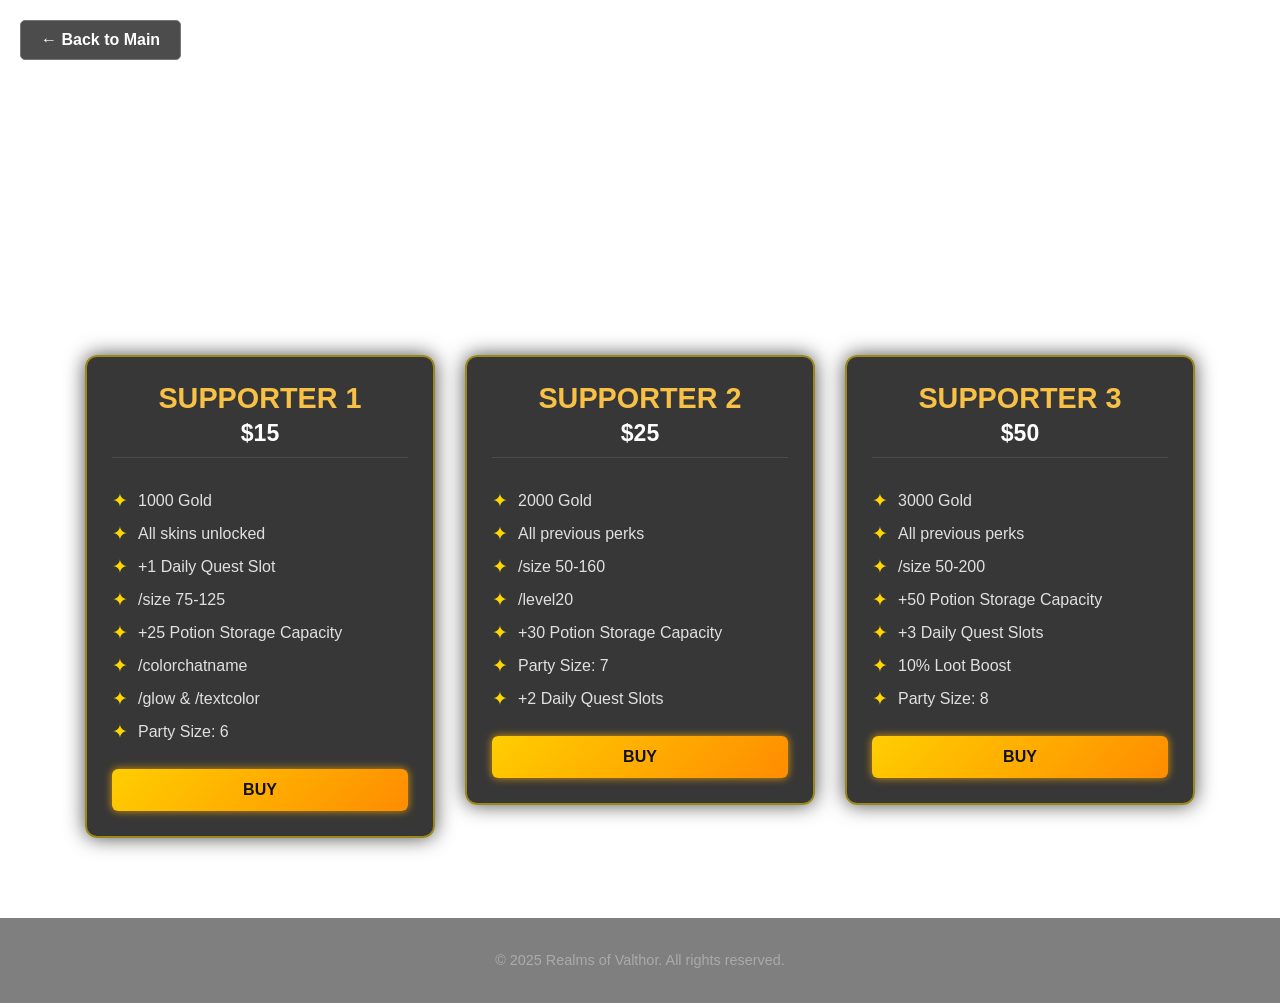
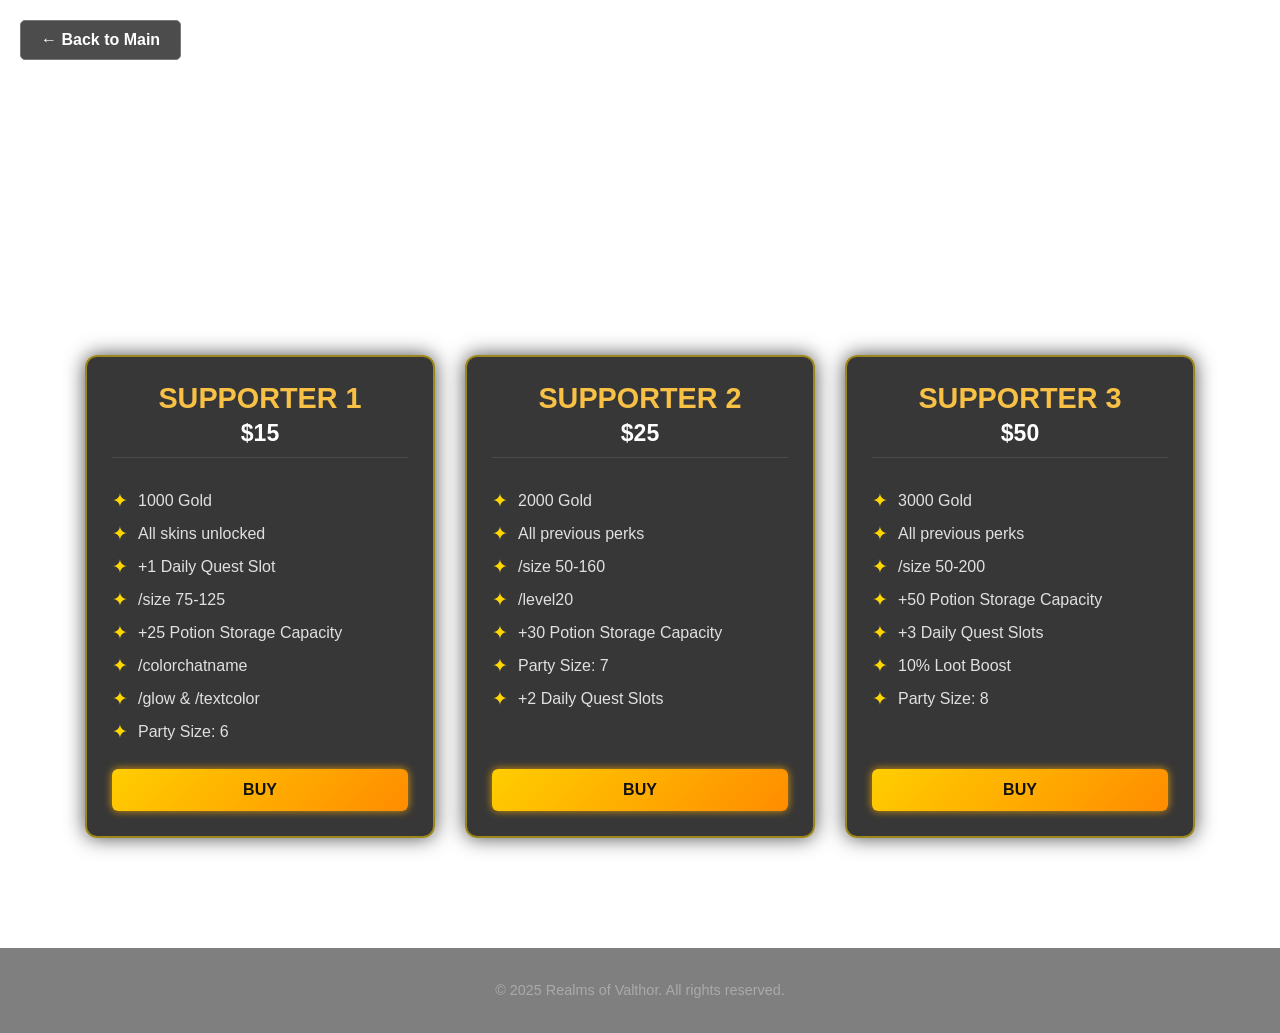

fxes

--- a/style-new.css
+++ b/style-new.css
@@ -8,10 +8,9 @@ body {
   margin: 0;
   padding: 0;
   color: white;
-  /* Specific backgrounds will be applied via inline styles in HTML to keep things separated */
-  background-size: cover !important;
+  background-color: #111; /* Resmin bittiği yerler için koyu renk */
+  background-size: 100% auto !important; /* Resmi ekran genişliğine uydurur */
   background-position: center top !important;
-  background-attachment: fixed !important;
   background-repeat: no-repeat !important;
 }
 
@@ -78,13 +77,11 @@ body {
 
 /* SHOP PAGES STYLES */
 .donations {
-  display: flex;
-  flex-wrap: wrap;
-  justify-content: center;
-  align-items: flex-start; /* Kutuların birbirinin boyuna uzamasını engeller */
-  gap: 30px;
-  /* Logo görünümü için üst boşluğu sabitledik */
-  padding: 450px 20px 40px; 
+  /* Flexbox yerine sütun (column) yapısı kullanıyoruz, böylece kısa kutuların altındaki boşluklara diğer kutular yerleşir (Masonry görünümü) */
+  column-width: 300px;
+  column-gap: 30px;
+  /* Üst boşluğu biraz daha azalttık */
+  padding: 380px 20px 40px; 
   max-width: 1300px;
   margin: 0 auto;
 }
@@ -93,14 +90,16 @@ body {
   background-color: rgba(20, 20, 20, 0.85);
   border-radius: 12px;
   padding: 25px;
-  flex: 1 1 300px;
-  max-width: 350px;
+  max-width: 100%;
   box-shadow: 0 0 20px rgba(0, 0, 0, 0.7);
   border: 2px solid rgba(255, 215, 0, 0.5);
   transition: transform 0.3s ease, box-shadow 0.3s ease, border 0.3s ease;
   display: flex;
   flex-direction: column;
-  height: auto; /* İçeriği kadar yer kaplamasını sağlar */
+  height: auto;
+  /* Kutunun sütunlar arasında ikiye bölünmesini engeller ve aralarına dikey boşluk koyar */
+  break-inside: avoid;
+  margin-bottom: 30px;
 }
 
 .tier.gold-bundle {
